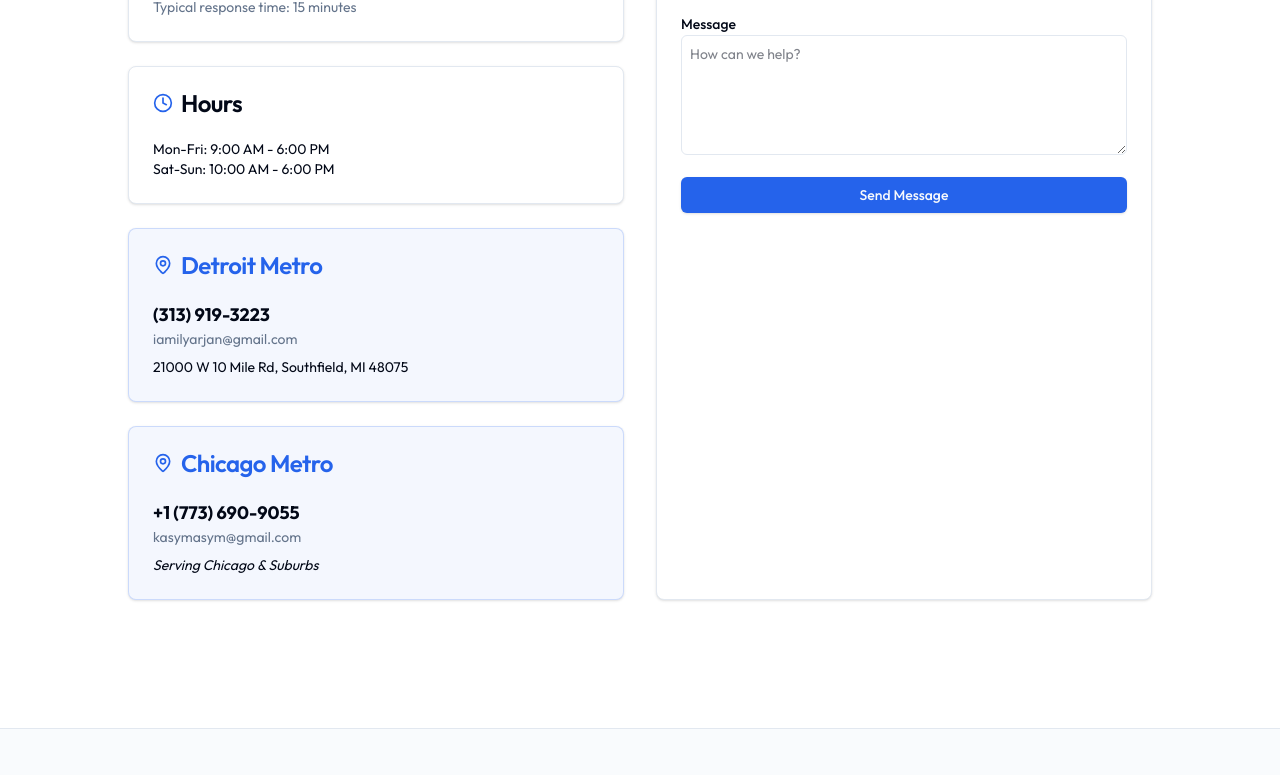
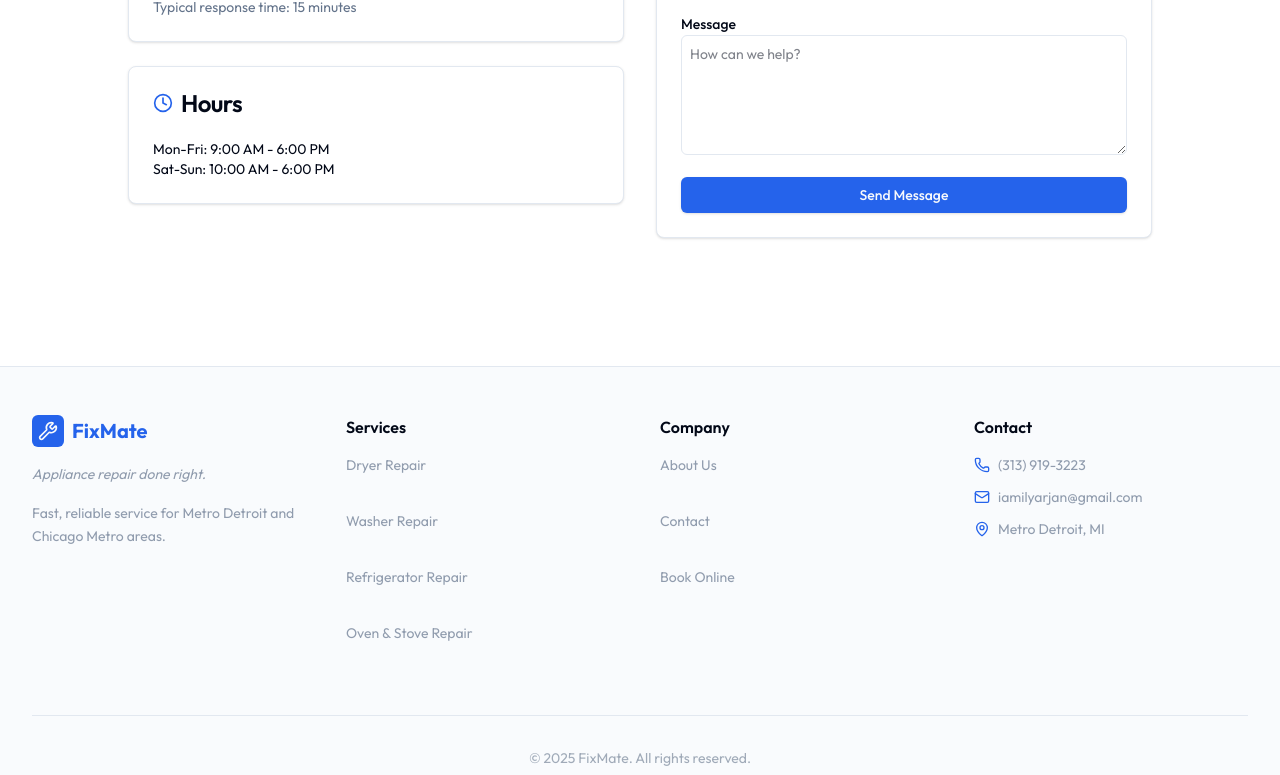
Before and after one commit to ilyarjan1/fixmate, a Next.js app: page /contact in a window 1280 px wide. Shown: the part 491-1266 px from the top of the page. Built offline with nearby package versions, Linux system fonts and the light colour scheme.

Commit message:
feat: restore google maps and finalize dynamic contact info

```diff
--- a/src/app/contact/page.tsx
+++ b/src/app/contact/page.tsx
@@ -17,10 +17,16 @@ export default function ContactPage() {
         register,
         handleSubmit,
         reset,
+        watch,
         formState: { errors },
     } = useForm<ContactMessageFormValues>({
         resolver: zodResolver(contactMessageSchema),
+        defaultValues: {
+            city: "Detroit",
+        }
     });
+
+    const selectedCity = watch("city");
 
     const onSubmit = async (data: ContactMessageFormValues) => {
         setIsSubmitting(true);
@@ -61,7 +67,9 @@ export default function ContactPage() {
                                 </CardTitle>
                             </CardHeader>
                             <CardContent>
-                                <p className="text-lg font-medium">(313) 919-3223</p>
+                                <p className="text-lg font-medium">
+                                    {selectedCity === "Chicago" ? "+1 (773) 690-9055" : "(313) 919-3223"}
+                                </p>
                                 <p className="text-sm text-muted-foreground">Call or Text anytime</p>
                             </CardContent>
                         </Card>
@@ -73,7 +81,9 @@ export default function ContactPage() {
                                 </CardTitle>
                             </CardHeader>
                             <CardContent>
-                                <p className="text-lg font-medium">iamilyarjan@gmail.com</p>
+                                <p className="text-lg font-medium">
+                                    {selectedCity === "Chicago" ? "kasymasym@gmail.com" : "iamilyarjan@gmail.com"}
+                                </p>
                                 <p className="text-sm text-muted-foreground">Typical response time: 15 minutes</p>
                             </CardContent>
                         </Card>
@@ -90,33 +100,6 @@ export default function ContactPage() {
                             </CardContent>
                         </Card>
 
-                        <div className="grid grid-cols-1 gap-6">
-                            <Card className="border-primary/20 bg-primary/5">
-                                <CardHeader>
-                                    <CardTitle className="flex items-center gap-2 text-primary">
-                                        <MapPin className="h-5 w-5" /> Detroit Metro
-                                    </CardTitle>
-                                </CardHeader>
-                                <CardContent>
-                                    <p className="font-bold text-lg">(313) 919-3223</p>
-                                    <p className="text-sm text-muted-foreground mb-2">iamilyarjan@gmail.com</p>
-                                    <p className="text-sm">21000 W 10 Mile Rd, Southfield, MI 48075</p>
-                                </CardContent>
-                            </Card>
-
-                            <Card className="border-primary/20 bg-primary/5">
-                                <CardHeader>
-                                    <CardTitle className="flex items-center gap-2 text-primary">
-                                        <MapPin className="h-5 w-5" /> Chicago Metro
-                                    </CardTitle>
-                                </CardHeader>
-                                <CardContent>
-                                    <p className="font-bold text-lg">+1 (773) 690-9055</p>
-                                    <p className="text-sm text-muted-foreground mb-2">kasymasym@gmail.com</p>
-                                    <p className="text-sm italic">Serving Chicago & Suburbs</p>
-                                </CardContent>
-                            </Card>
-                        </div>
                     </div>
 
                     {/* Contact Form */}
--- a/src/app/page.tsx
+++ b/src/app/page.tsx
@@ -42,7 +42,7 @@ export default function Home() {
                 <CheckCircle className="h-3.5 w-3.5" /> Same-day service
               </Badge>
               <Badge variant="info" className="gap-1.5 px-3 py-1.5">
-                <MapPin className="h-3.5 w-3.5" /> Metro Detroit
+                <MapPin className="h-3.5 w-3.5" /> Metro Detroit & Chicago
               </Badge>
               <Badge variant="info" className="gap-1.5 px-3 py-1.5">
                 <Shield className="h-3.5 w-3.5" /> Licensed & insured
```
